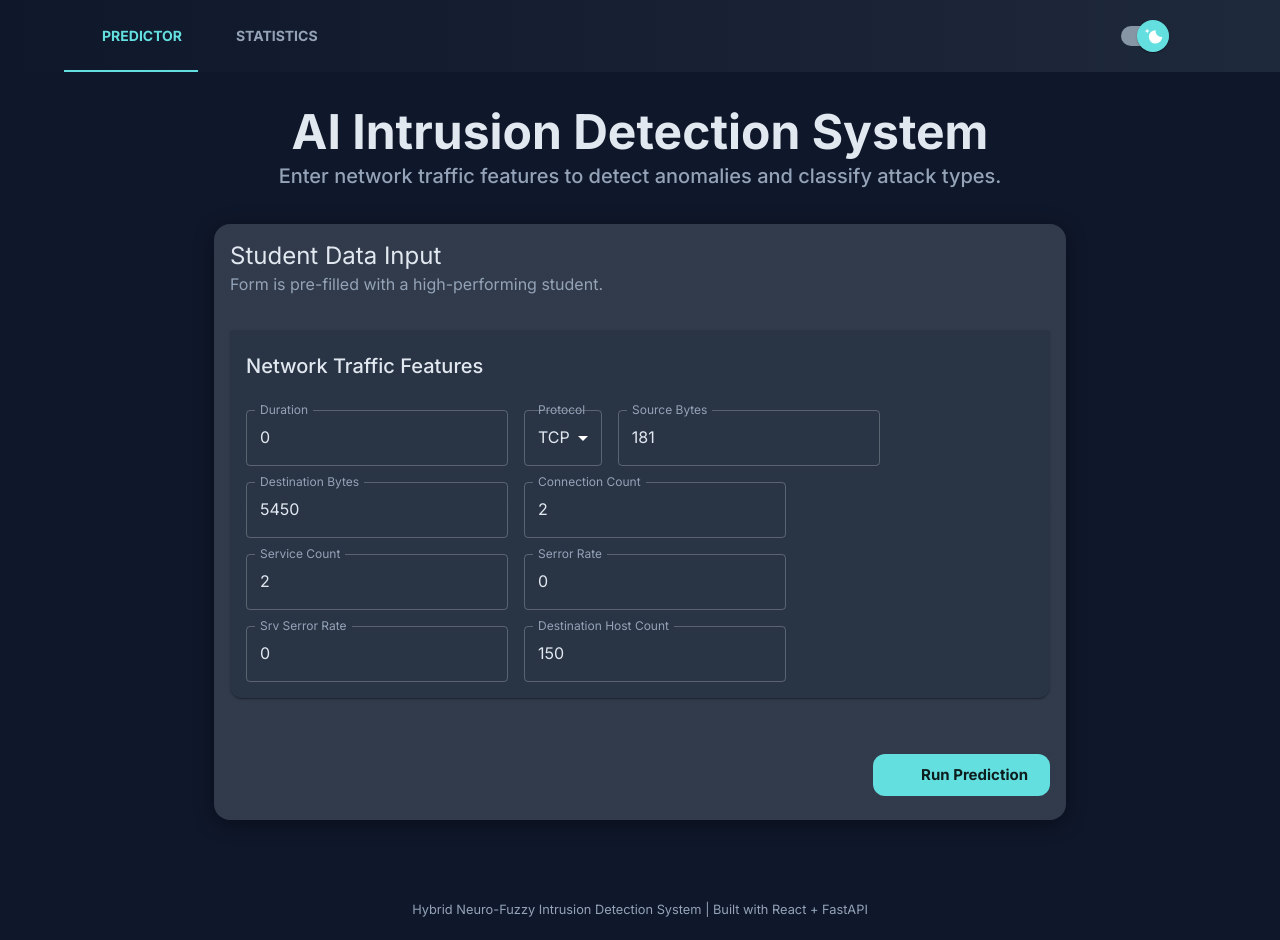
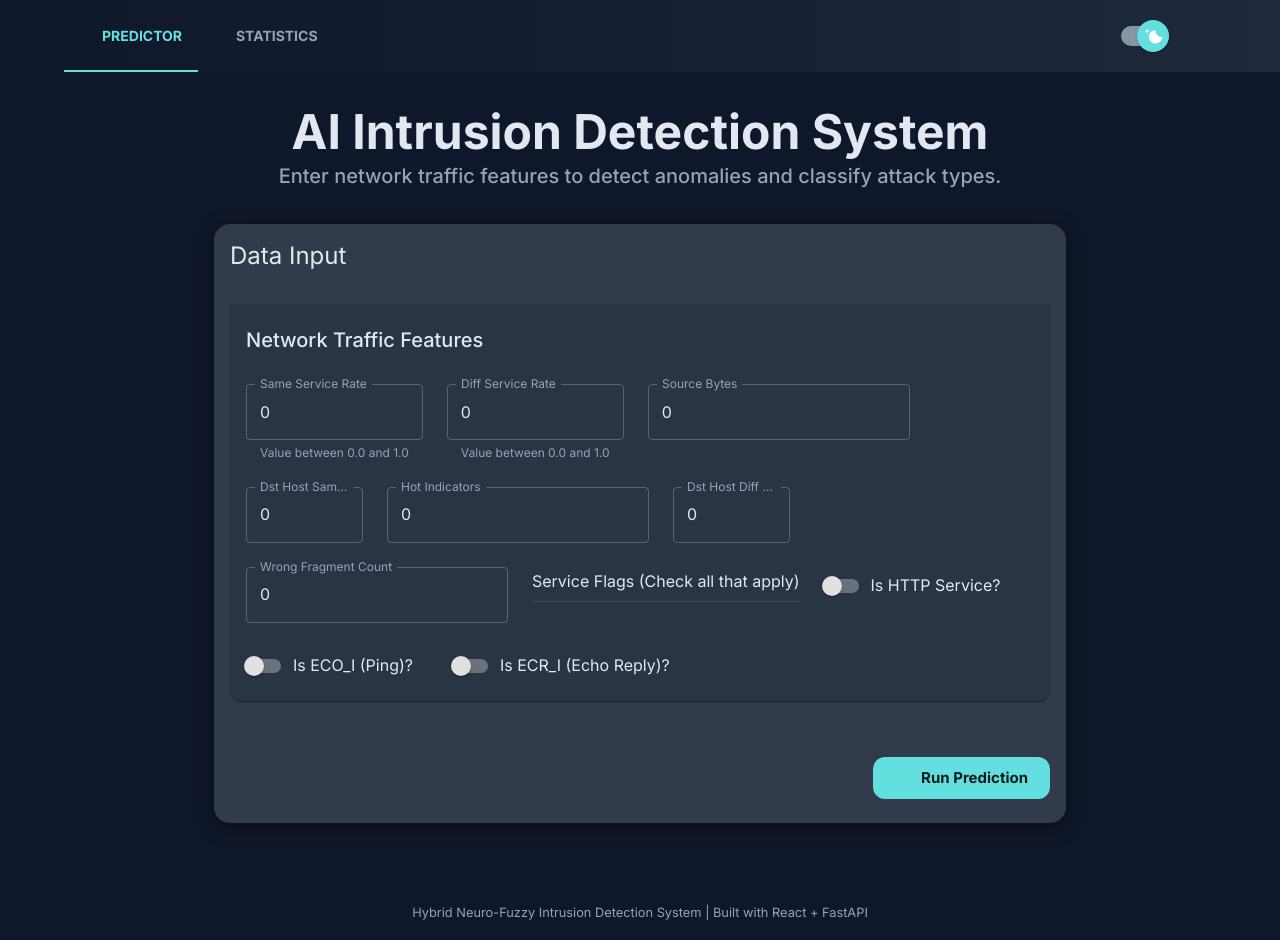
Before and after one commit to TROJAN1HAMMER/Soft_Computing_Project, a React (Vite) app in the folder Frontend/: page / in a window 1280 px wide. Built offline with nearby package versions, Linux system fonts and the light colour scheme; some icons are missing.

Commit message:
Updated to get top 10 features PredictorPage.jsx

```diff
--- a/Frontend/src/pages/PredictorPage.jsx
+++ b/Frontend/src/pages/PredictorPage.jsx
@@ -14,6 +14,7 @@ import {
   Container,
   Grid,
   Select,
+  Switch,
   MenuItem,
   TextField,
   Typography,
@@ -21,6 +22,8 @@ import {
   AccordionSummary,
   AccordionDetails,
   FormControl,
+  FormControlLabel,
+  Divider,
   InputLabel,
   CircularProgress,
   Alert,
@@ -120,16 +123,16 @@ const le_dict = {
 };
 
 const FINAL_FEATURE_ORDER = [
-  "duration",
-  "protocol_type",
-  "service",
+  "same_srv_rate",
+  "service_eco_i",
+  "service_ecr_i",
+  "service_http",
+  "diff_srv_rate",
   "src_bytes",
-  "dst_bytes",
-  "count",
-  "srv_count",
-  "serror_rate",
-  "srv_serror_rate",
-  "dst_host_count",
+  "dst_host_same_src_port_rate",
+  "hot",
+  "dst_host_diff_srv_rate",
+  "wrong_fragment"
 ];
 
 const TARGET_NAMES = ["normal", "dos", "probe", "r2l", "u2r"];
@@ -155,16 +158,16 @@ const runRealPrediction = async (data) => {
 // --- Main Component ---
 const PredictorPage = () => {
   const [formData, setFormData] = useState({
-    duration: 0,
-    protocol_type: "tcp",
-    service: "http",
-    src_bytes: 181,
-    dst_bytes: 5450,
-    count: 2,
-    srv_count: 2,
-    serror_rate: 0.0,
-    srv_serror_rate: 0.0,
-    dst_host_count: 150,
+    same_srv_rate: 0,
+    diff_srv_rate: 0,
+    src_bytes: 0,
+    dst_host_same_src_port_rate: 0,
+    hot: 0,
+    dst_host_diff_srv_rate: 0,
+    wrong_fragment: 0,
+    service_http: 0,
+    service_eco_i: 0,
+    service_ecr_i: 0,
   });
 
   const [isLoading, setIsLoading] = useState(false);
@@ -172,11 +175,12 @@ const PredictorPage = () => {
   const [error, setError] = useState(null);
 
   const handleInputChange = (e) => {
-    const { name, value } = e.target;
-    setFormData((prev) => ({
-      ...prev,
-      [name]: isNaN(value) ? value : Number(value),
-    }));
+  const { name, value, type, checked } = e.target;
+  setFormData({
+    ...formData,
+    // If it's a checkbox/switch, use 'checked', otherwise use 'value'
+    [name]: type === 'checkbox' ? (checked ? 1 : 0) : value
+  });
 };
 
   const handleSubmit = async (e) => {
@@ -248,8 +252,7 @@ const PredictorPage = () => {
         <Card elevation={3}>
           <Box component="form" onSubmit={handleSubmit}>
             <CardHeader
-              title="Student Data Input"
-              subheader="Form is pre-filled with a high-performing student."
+              title="Data Input"
             />
             <CardContent
               sx={{ display: "flex", flexDirection: "column", gap: 3 }}
@@ -260,31 +263,33 @@ const PredictorPage = () => {
                   <Typography variant="h6">Network Traffic Features</Typography>
                 </AccordionSummary>
                 <AccordionDetails>
-                  <Grid container spacing={2}>
+                 <Grid container spacing={3}>
+  {/* --- Group 1: Continuous and Rate Features --- */}
+
   <Grid item xs={12} sm={6}>
     <TextField
       fullWidth
-                        label="Duration"
-                        name="duration"
+      label="Same Service Rate"
+      helperText="Value between 0.0 and 1.0"
+      name="same_srv_rate"
       type="number"
-                        value={formData.duration}
+      inputProps={{ step: "0.01", min: "0", max: "1" }}
+      value={formData.same_srv_rate}
       onChange={handleInputChange}
     />
   </Grid>
 
   <Grid item xs={12} sm={6}>
-                      <FormControl fullWidth>
-                        <InputLabel>Protocol</InputLabel>
-                        <Select
-                          name="protocol_type"
-                          value={formData.protocol_type}
+    <TextField
+      fullWidth
+      label="Diff Service Rate"
+      helperText="Value between 0.0 and 1.0"
+      name="diff_srv_rate"
+      type="number"
+      inputProps={{ step: "0.01", min: "0", max: "1" }}
+      value={formData.diff_srv_rate}
       onChange={handleInputChange}
-                        >
-                          <MenuItem value="tcp">TCP</MenuItem>
-                          <MenuItem value="udp">UDP</MenuItem>
-                          <MenuItem value="icmp">ICMP</MenuItem>
-                        </Select>
-                      </FormControl>
+    />
   </Grid>
 
   <Grid item xs={12} sm={6}>
@@ -301,10 +306,11 @@ const PredictorPage = () => {
   <Grid item xs={12} sm={6}>
     <TextField
       fullWidth
-                        label="Destination Bytes"
-                        name="dst_bytes"
+      label="Dst Host Same Src Port Rate"
+      name="dst_host_same_src_port_rate"
       type="number"
-                        value={formData.dst_bytes}
+      inputProps={{ step: "0.01", min: "0", max: "1" }}
+      value={formData.dst_host_same_src_port_rate}
       onChange={handleInputChange}
     />
   </Grid>
@@ -312,10 +318,10 @@ const PredictorPage = () => {
   <Grid item xs={12} sm={6}>
     <TextField
       fullWidth
-                        label="Connection Count"
-                        name="count"
+      label="Hot Indicators"
+      name="hot"
       type="number"
-                        value={formData.count}
+      value={formData.hot}
       onChange={handleInputChange}
     />
   </Grid>
@@ -323,10 +329,11 @@ const PredictorPage = () => {
   <Grid item xs={12} sm={6}>
     <TextField
       fullWidth
-                        label="Service Count"
-                        name="srv_count"
+      label="Dst Host Diff Service Rate"
+      name="dst_host_diff_srv_rate"
       type="number"
-                        value={formData.srv_count}
+      inputProps={{ step: "0.01", min: "0", max: "1" }}
+      value={formData.dst_host_diff_srv_rate}
       onChange={handleInputChange}
     />
   </Grid>
@@ -334,33 +341,62 @@ const PredictorPage = () => {
   <Grid item xs={12} sm={6}>
     <TextField
       fullWidth
-                        label="Serror Rate"
-                        name="serror_rate"
+      label="Wrong Fragment Count"
+      name="wrong_fragment"
       type="number"
-                        value={formData.serror_rate}
+      value={formData.wrong_fragment}
       onChange={handleInputChange}
     />
   </Grid>
 
-                    <Grid item xs={12} sm={6}>
-                      <TextField
-                        fullWidth
-                        label="Srv Serror Rate"
-                        name="srv_serror_rate"
-                        type="number"
-                        value={formData.srv_serror_rate}
-                        onChange={handleInputChange}
+  {/* --- Group 2: Binary Service Indicators (The "Switch" Features) --- */}
+
+  <Grid item xs={12}>
+    <Typography variant="subtitle1" gutterBottom>
+      Service Flags (Check all that apply)
+    </Typography>
+    <Divider sx={{ mb: 2 }} />
+  </Grid>
+
+  <Grid item xs={12} sm={4}>
+    <FormControlLabel
+      control={
+        <Switch
+          checked={formData.service_http === 1}
+          onChange={(e) => handleInputChange({
+            target: { name: 'service_http', value: e.target.checked ? 1 : 0 }
+          })}
+        />
+      }
+      label="Is HTTP Service?"
     />
   </Grid>
 
-                    <Grid item xs={12} sm={6}>
-                      <TextField
-                        fullWidth
-                        label="Destination Host Count"
-                        name="dst_host_count"
-                        type="number"
-                        value={formData.dst_host_count}
-                        onChange={handleInputChange}
+  <Grid item xs={12} sm={4}>
+    <FormControlLabel
+      control={
+        <Switch
+          checked={formData.service_eco_i === 1}
+          onChange={(e) => handleInputChange({
+            target: { name: 'service_eco_i', value: e.target.checked ? 1 : 0 }
+          })}
+        />
+      }
+      label="Is ECO_I (Ping)?"
+    />
+  </Grid>
+
+  <Grid item xs={12} sm={4}>
+    <FormControlLabel
+      control={
+        <Switch
+          checked={formData.service_ecr_i === 1}
+          onChange={(e) => handleInputChange({
+            target: { name: 'service_ecr_i', value: e.target.checked ? 1 : 0 }
+          })}
+        />
+      }
+      label="Is ECR_I (Echo Reply)?"
     />
   </Grid>
 </Grid>
```
Lines whose indentation alone changed are shown as unchanged.
